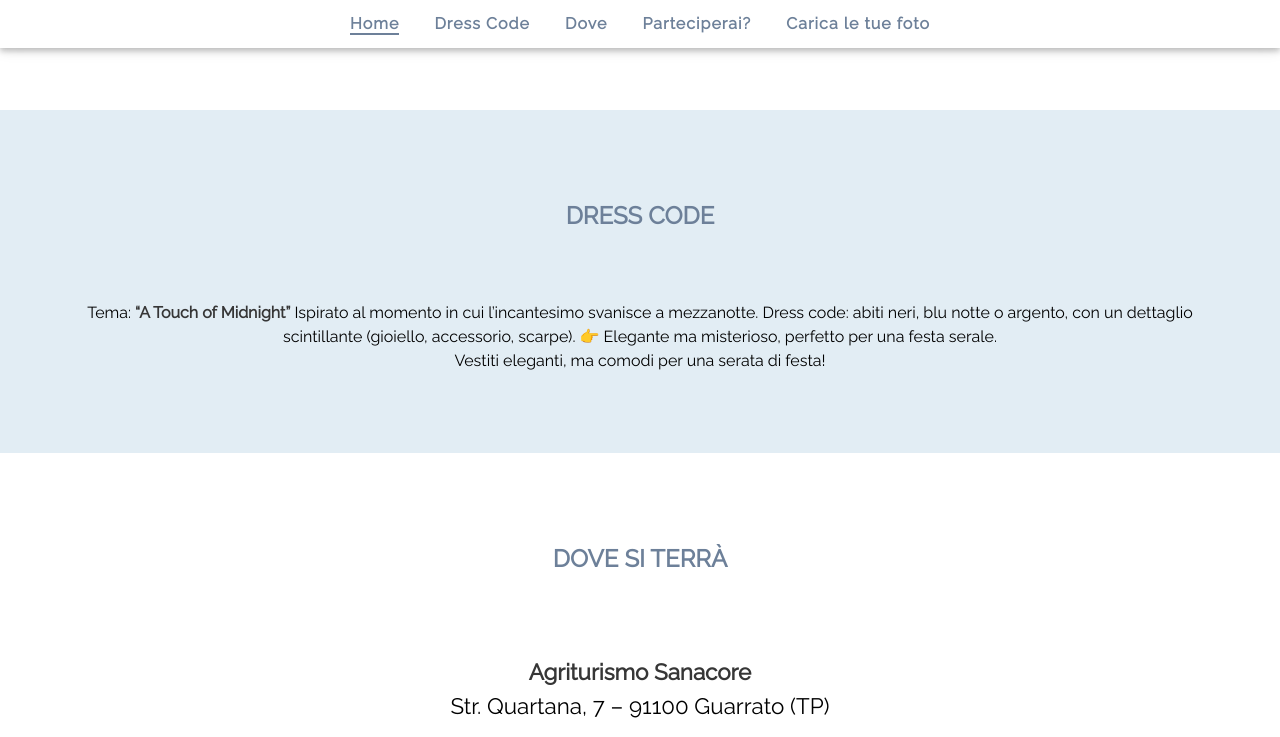
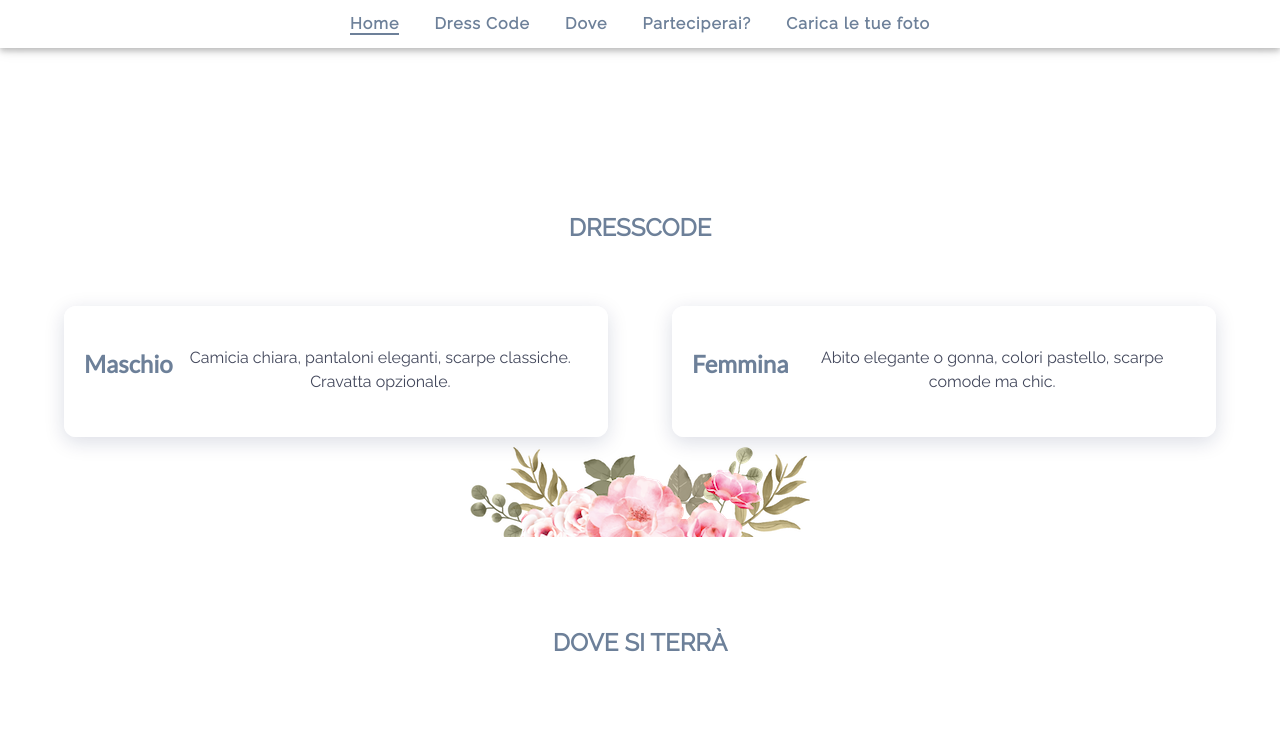
Before and after one commit to https-alex-it/birthday, a plain HTML site: page index.html in a window 1280 px wide. Shown: the part 1042-1779 px from the top of the page. Drawn offline with nearby package versions, Linux system fonts and the light colour scheme; a script that the page names is missing; files whose address does not match are found by name; a web font is replaced by a local one.

Commit message:
Update index.html

```diff
--- a/index.html
+++ b/index.html
@@ -116,23 +116,29 @@
     <!-- Contenuto principale -->
     <div class="main-content">
 
-      <!-- Sezione Dress Code -->
-      <div class="section-dark" id="Waktu">
+      <div class="section-light regular-section" id="dresscode">
         <div class="container">
-          <div class="column is-12 regular-section">
-            <h1 class="title has-text-centered section-title">Dress Code</h1>
-          </div>
-          <div class="columns is-multiline has-text-centered">
-            <div class="column is-12">
-              <p class="is-larger">Tema: <strong> “A Touch of Midnight”</strong>
-                Ispirato al momento in cui l’incantesimo svanisce a mezzanotte.
-                Dress code: abiti neri, blu notte o argento, con un dettaglio scintillante (gioiello, accessorio, scarpe).
-                👉 Elegante ma misterioso, perfetto per una festa serale.</p>
-              <p>Vestiti eleganti, ma comodi per una serata di festa!</p>
+          <h2 class="section-title has-text-centered">Dresscode</h2>
+          <div class="columns is-variable is-8 is-multiline">
+            <!-- Colonna Maschio -->
+            <div class="column is-half-tablet is-full-mobile has-text-centered">
+              <div class="tile box glass-effect">
+                <h3 class="title-foto dusty-pink-darkest">Maschio</h3>
+                <p class="bodytext">Camicia chiara, pantaloni eleganti, scarpe classiche. Cravatta opzionale.</p>
+              </div>
+            </div>
+
+            <!-- Colonna Femmina -->
+            <div class="column is-half-tablet is-full-mobile has-text-centered">
+              <div class="tile box glass-effect">
+                <h3 class="title-foto dusty-pink-darkest">Femmina</h3>
+                <p class="bodytext">Abito elegante o gonna, colori pastello, scarpe comode ma chic.</p>
+              </div>
             </div>
           </div>
         </div>
       </div>
+
 
       <!-- Sezione Dove -->
       <div class="section-light" id="lokasi">
```
